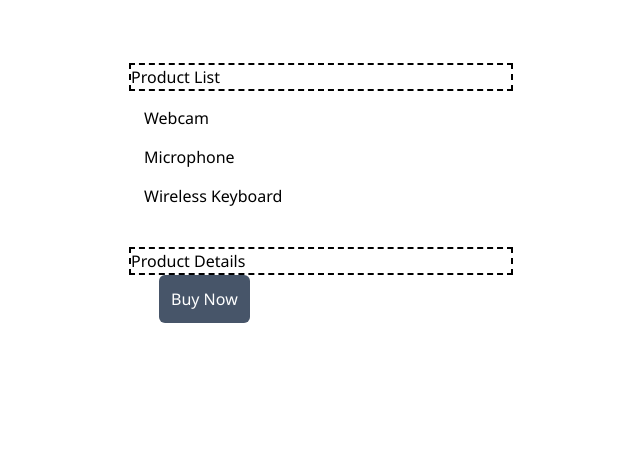
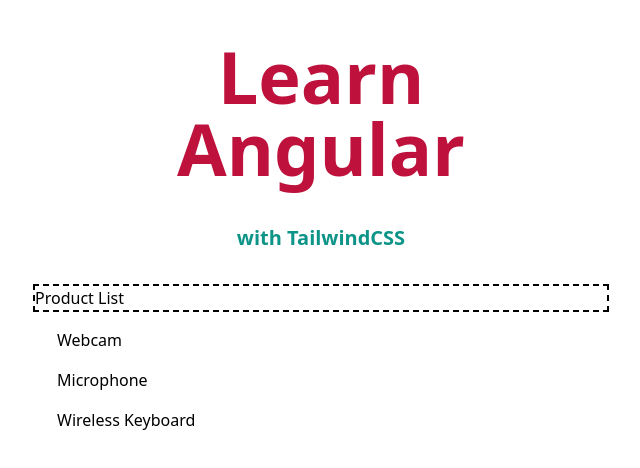
Before and after one commit to yosepb/e-store, an Angular app: page / in a window 1280 px wide. Shown: the top 468 px of the page, without its empty margins (319-959 px from the left). Built offline with nearby package versions, Linux system fonts and the light colour scheme.

Commit message:
Display Data Conditionally using Directive

```diff
--- a/src/app/app.component.html
+++ b/src/app/app.component.html
@@ -1,8 +1,9 @@
-<div class="w-96 m-auto">
-  <!-- <h1
-    class="text-rose-600 text-center text-7xl border-solid border-sky-600 border-8 rounded-3xl m-5 p-5"
+<div class="max-w-xl m-auto">
+  <h1
+    class="text-rose-700 text-center text-7xl border-solid m-5 p-5 font-semibold"
   >
-    ALOHA
-  </h1> -->
+    Learn Angular
+  </h1>
+  <h3 class="text-teal-600 font-bold text-xl text-center">with TailwindCSS</h3>
   <app-product-list></app-product-list>
 </div>
--- a/src/app/products/product-detail/product-detail.component.html
+++ b/src/app/products/product-detail/product-detail.component.html
@@ -1,6 +1,10 @@
-<h2>Product Details</h2>
-<h3>{{ name }}</h3>
-<span>{{ productName }}</span>
-<button (click)="buy()" class="rounded-md bg-slate-600 p-3 text-white">
-  Buy Now
-</button>
+<div *ngIf="name">
+  <h2 class="mt-8">Product Details</h2>
+  <h3 class="mt-4 ml-6">{{ name }}</h3>
+  <button
+    (click)="buy()"
+    class="mt-4 w-full rounded-md bg-blue-700 p-3 text-white"
+  >
+    Buy Now
+  </button>
+</div>
--- a/src/app/products/product-list/product-list.component.html
+++ b/src/app/products/product-list/product-list.component.html
@@ -1,28 +1,14 @@
-<!-- <p [attr.aria-label]="myText"></p>
-    <p class="star"></p>
-    <p style="color: greenyellow"></p>
-    <p [class.star]="isLiked"></p> -->
-<!-- <span [innerText]="title"></span> <br /> -->
-<!-- <span>{{ title }}</span> <br />
-<button (click)="onClick()" class="rounded-md bg-slate-600 p-3 text-white">
-  Click me
-</button> -->
-<h2>Product List</h2>
-<ul>
-  <li (click)="selectedProduct = 'Webcam'">Webcam</li>
-  <li (click)="selectedProduct = 'Microphone'">Microphone</li>
-  <li (click)="selectedProduct = 'Wireless Keyboard'">Wireless Keyboard</li>
+<h2 class="mt-8">Product List</h2>
+<ul class="mt-4 ml-6">
+  <li (click)="selectedProduct = 'Webcam'" class="mt-4">Webcam</li>
+  <li (click)="selectedProduct = 'Microphone'" class="mt-4">Microphone</li>
+  <li (click)="selectedProduct = 'Wireless Keyboard'" class="mt-4">
+    Wireless Keyboard
+  </li>
 </ul>
-
-<!-- <app-product-detail
-  [name]="selectedProduct"
-  (bought)="onBuy($event)"
-></app-product-detail> -->
 
 <app-product-detail
   #product
   [name]="selectedProduct"
   (bought)="onBuy()"
 ></app-product-detail>
-
-<span>{{ product.name }}</span>
--- a/src/app/products/product-list/product-list.component.ts
+++ b/src/app/products/product-list/product-list.component.ts
@@ -7,18 +7,8 @@ import { ProductDetailComponent } from '../product-detail/product-detail.compone
   styleUrls: ['./product-list.component.css'],
 })
 export class ProductListComponent implements AfterViewInit {
-  // myText: any;
-  // isLiked: any;
-
-  // title = 'bahtiar';
-  // onClick() {
-  //   this.title = 'tombol sudah diklik, text berubah';
-  // }
-
-  // selectedProduct = 'Microphone';
-
   @ViewChild(ProductDetailComponent)
-  productDetail: ProductDetailComponent = new ProductDetailComponent();
+  productDetail: ProductDetailComponent | undefined;
 
   selectedProduct = '';
 
--- a/src/styles.css
+++ b/src/styles.css
@@ -2,8 +2,3 @@
 @tailwind base;
 @tailwind components;
 @tailwind utilities;
-
-* {
-  font-family: "Segoe UI";
-  margin: 15px;
-}
```
